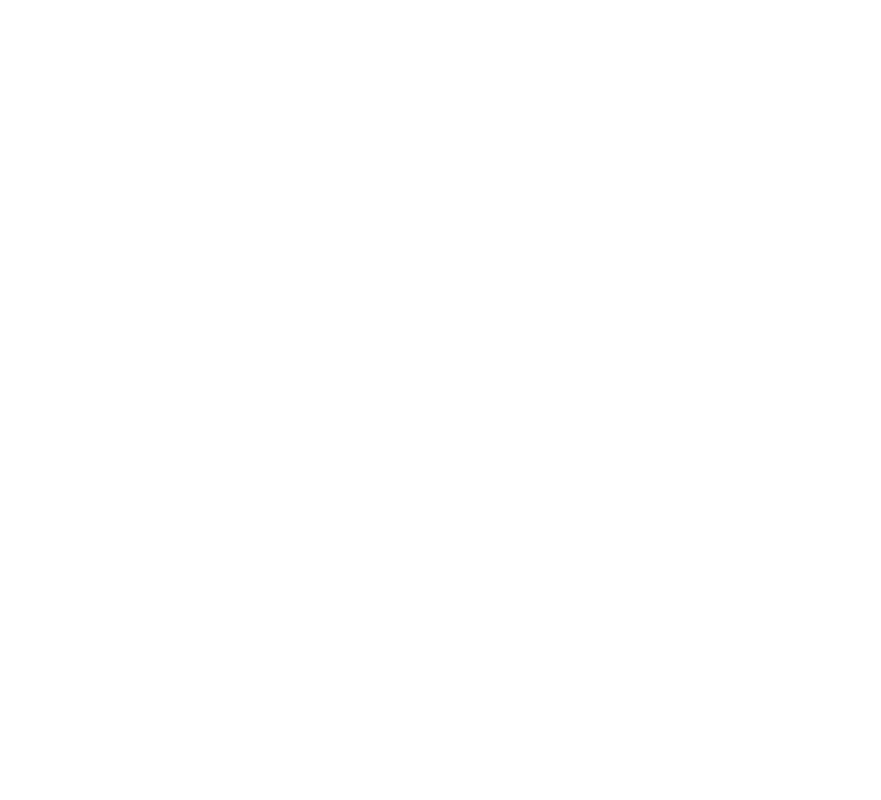
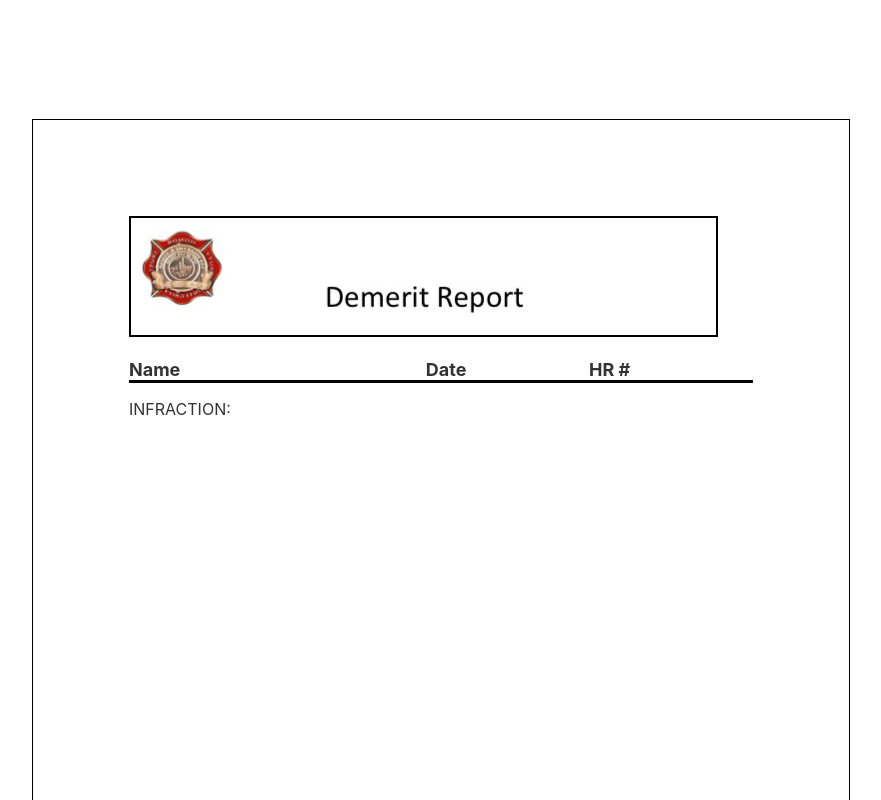
Before and after one commit to KennyWeeks/ArmandsProject, a Svelte app in the folder demerit/: page / in a window 1280 px wide. Shown: the part 680-1480 px from the top of the page, without its empty margins (199-1080 px from the left). Before the commit the page ends 800 px from the top, so only its background shows below. Built offline with nearby package versions, Linux system fonts and the light colour scheme.

Commit message:
Gonna add a demo type thing, where you can see your changes before print.

```diff
--- a/demerit/src/App.svelte
+++ b/demerit/src/App.svelte
@@ -1,9 +1,11 @@
 <script>
 	import BodyParts from "./views/BodyParts.svelte";
+	import DemoView from "./views/DemoView.svelte";
 </script>
 
 <main>
 	<BodyParts/>
+	<DemoView/>
 </main>
 
 <style>
--- /dev/null
+++ b/demerit/src/views/DemoView.svelte
@@ -0,0 +1,84 @@
+<script></script>
+
+<div id="main-component">
+
+    <img src="header.png"/>
+
+    <div id="header">
+
+        <div class="itemblocks" id="test">
+
+            <h3 class="description">Name</h3>
+
+        </div>
+
+        <div class="itemblocks">
+
+            <h3 class="description">Date</h3>
+
+        </div>
+
+        <div class="itemblocks">
+
+            <h3 class="description">HR #</h3>
+
+        </div>
+
+    </div>
+
+    <h3 id="infraction">Infraction:</h3>
+
+</div>
+
+<style lang="scss">
+
+    #main-component {
+        /*This is gonna be the piece of paper*/
+        width:calc(8.5*96px);
+        height:calc(11*96px);
+        box-shadow:0 0 0 1px #000;
+        position:absolute;
+        top:100vh;
+        left:50%;
+        transform:translate(-50%);
+        margin-bottom:10px;
+        overflow:hidden;
+
+        img {
+            margin-top:calc(1*96px);
+            margin-left:calc(1*96px);
+            border:2px solid #000;
+        }
+
+        #header {
+            width:calc(6.5*96px);
+            border-bottom:3px solid #000;
+            display:flex;
+            justify-content:space-between;
+            flex-flow:row;
+            flex-wrap:nowrap;
+            margin-left:96px;
+
+            #test {
+                flex-grow:2;
+            }
+
+            .itemblocks {
+                flex-grow:1;
+            }
+
+            .itemblocks > h3 {
+                font-size:18px;
+                margin-bottom:0px;
+            }
+        }
+
+        #infraction {
+            text-transform:uppercase;
+            font-weight:normal;
+            margin-left:96px;
+            font-size:16px;
+        }
+    }
+
+</style>
```
Also changed, not shown: demerit/public/header.png (added).
